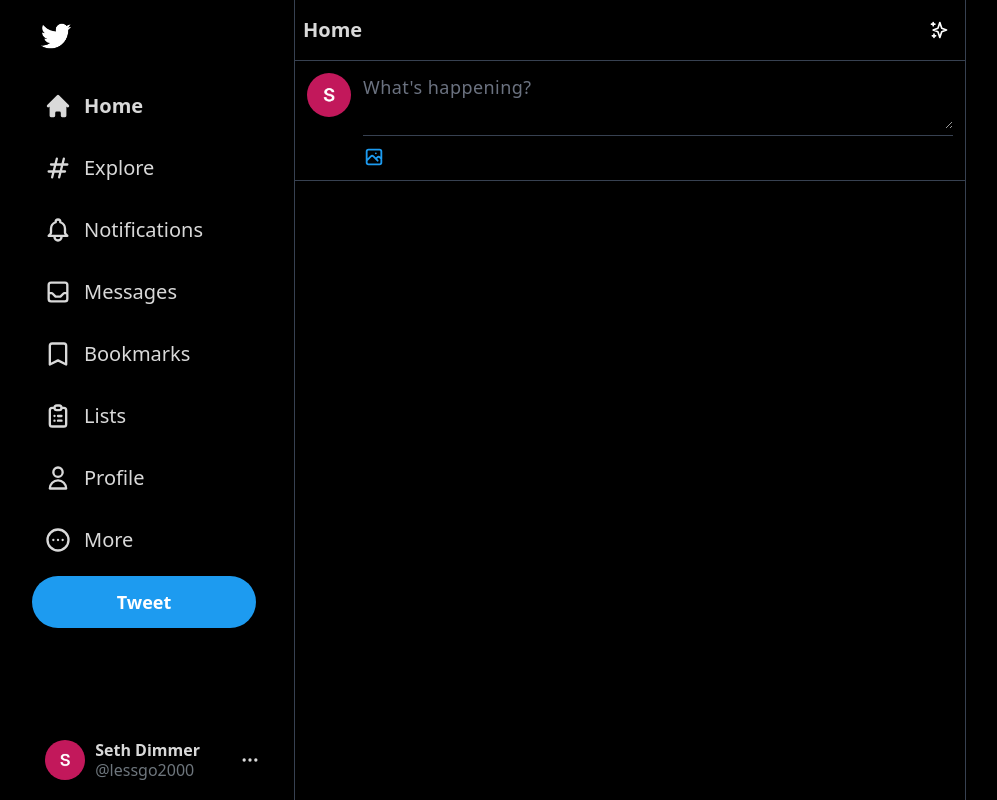
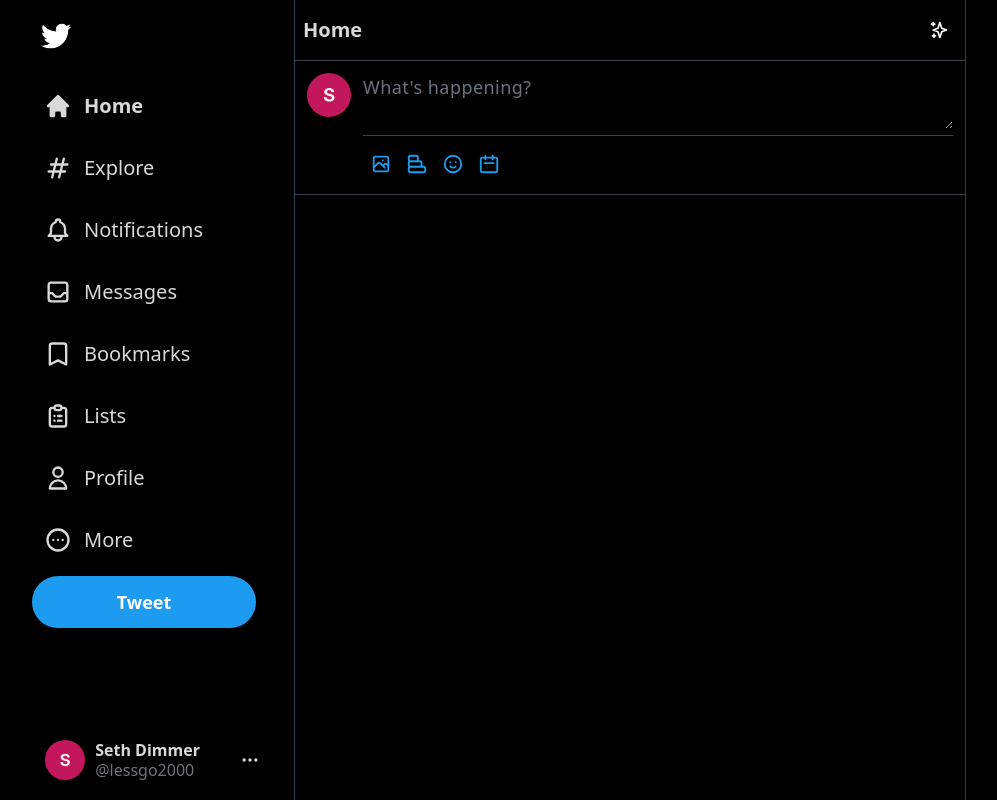
Before and after one commit to SethDimmer123/twitter-clone-bad, a Next.js app: page / in a window 1280 px wide. Shown: the whole page, without its empty margins (76-1073 px from the left). Built offline with nearby package versions, Linux system fonts and the light colour scheme.

Commit message:
initial commit

```diff
--- a/components/Feed.js
+++ b/components/Feed.js
@@ -1,6 +1,7 @@
 import { SparklesIcon } from '@heroicons/react/outline';
 import React from 'react'
 import Input from './input.js';
+
 
 function Feed() {
     //   flex-grow lets me take as much space as possible for middle(feed component)
--- a/components/Input.js
+++ b/components/Input.js
@@ -1,12 +1,16 @@
-import { PhotographIcon } from "@heroicons/react/outline";
+import { CalendarIcon, ChartBarIcon, EmojiHappyIcon, PhotographIcon } from "@heroicons/react/outline";
 import { XIcon } from "@heroicons/react/solid";
 import { useRef } from "react";
 import { useState } from "react"
+import data from '@emoji-mart/data'
+import Picker from '@emoji-mart/react'
+
 
 function input() {
     const [input,setInput] = useState("");
     const [selectedFile, setSelectedFile] = useState(null);// by default null
     // as soon as i select a file the image is put inside of a piece of state called selectedFile
+    const [showEmojis,setShowEmojis] = useState(false)
     const filePickerRef = useRef(null)
 
     const addImageToPost = () => {};
@@ -48,17 +52,45 @@ function input() {
         </div>
 
             <div className="flex items-center justify-between pt-2.5">
-                <div className="flex items-center">
+                <div className="flex items-center ">
                     <div className="icon"
                     onClick={() => filePickerRef.
                     current.click()}>{/*the current event of when i click the icon the event occurs */}
                         <PhotographIcon className="h-[22px] text-[#1d9bf0]"/>
                         <input type="file" onChange={addImageToPost} ref=
-                        {filePickerRef} hidden/>
+                        {filePickerRef} hidden
+                        />
                         {/* useRef hook to create references i am providing(pointing) a ref to the input field i want to have the reference basically click the icon */}
                     </div>
-                </div>
+
+                    <div className="icon rotate-90">
+                <ChartBarIcon className="text-[#1d9bf0] h-[22px]" />
+              </div>
+
+              <div className="icon" onClick={() => setShowEmojis
+                (!showEmojis)}>
+                <EmojiHappyIcon className="text-[#1d9bf0] h-[22px]" />
+              </div>
+
+              <div className="icon">
+                <CalendarIcon className="text-[#1d9bf0] h-[22px]" />
+              </div>
+
+              {showEmojis &&(
+               <Picker
+            //    onSelect={addEmoji}
+               style={{
+                 position: "absolute",
+                 marginTop: "465px",
+                 marginLeft: -40,
+                 maxWidth: "320px",
+                 borderRadius: "20px",
+               }}
+               theme="dark"
+             />
+              )}
             </div>
+         </div>
      </div>
   </div>
   )
--- a/styles/globals.css
+++ b/styles/globals.css
@@ -15,4 +15,10 @@
     cursor-pointer w-[52px] h-[52px] xl:w-auto xl:h-auto xl:py-3
     xl:px-4 transition duration-200 ease-out;
   }
+
+  .icon{
+    @apply cursor-pointer w-9 h-9 hover:bg-[#1d9bf0]
+    hover:bg-opacity-10 flex items-center justify-center
+    rounded-full transition ease-out;
+  }
 }
```
